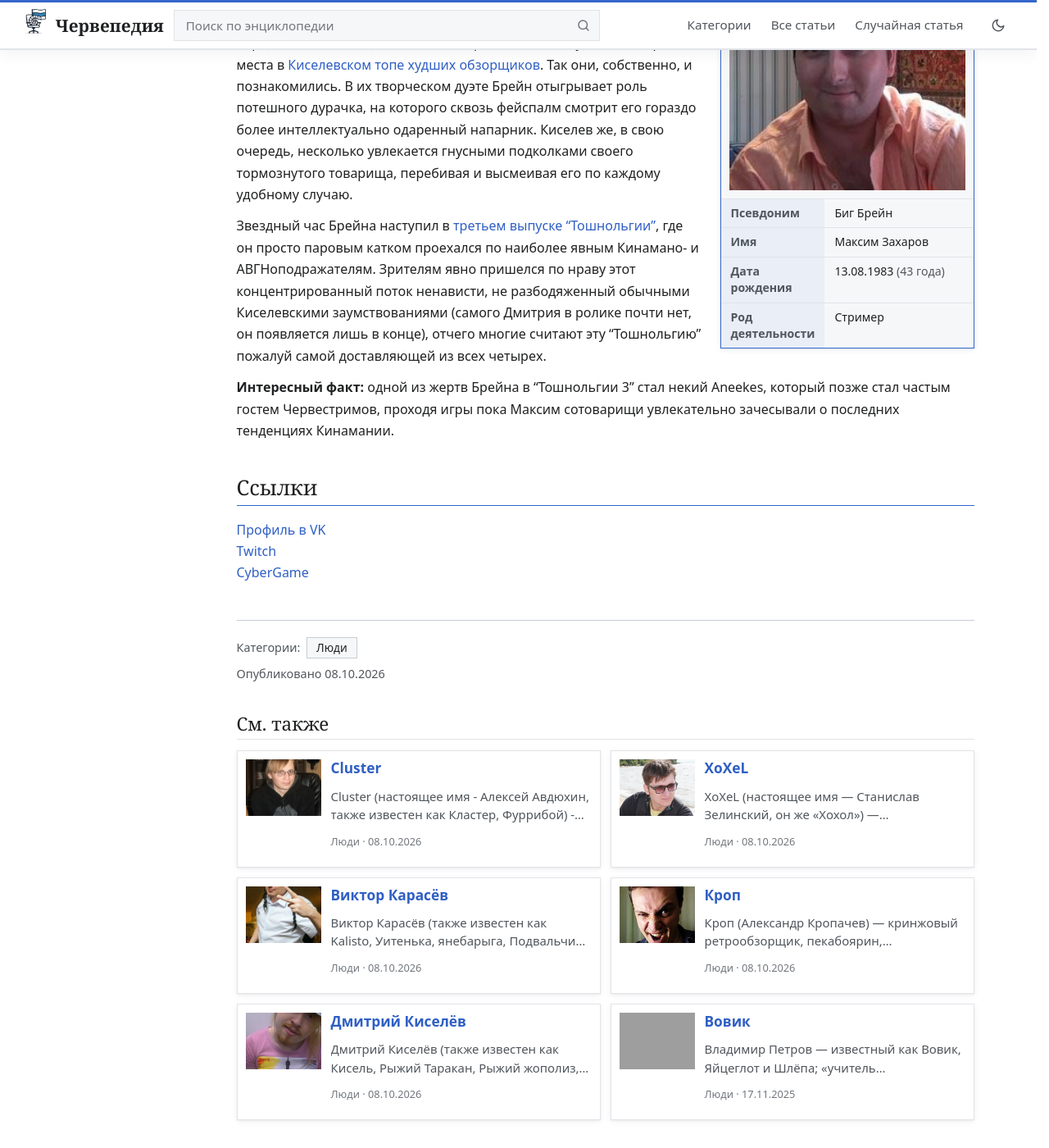
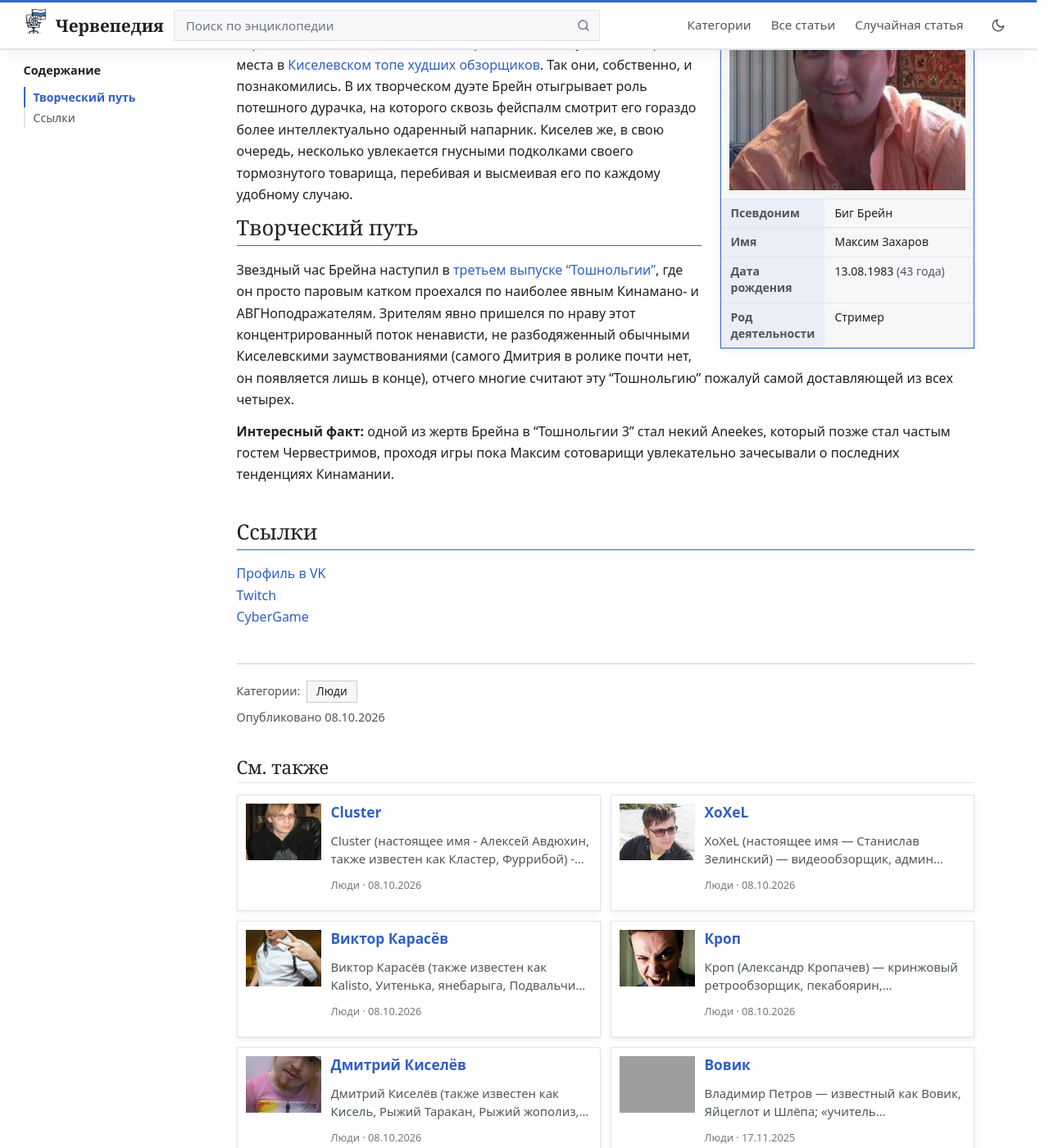
Before and after one commit to cherwepedia/cherwepedia.github.io, a Jekyll site: the page built from _posts/2026-01-01-big-brain.md, in a window 1280 px wide and 1400 px high, scrolled down 241 px. Shown: the whole window at 82% size. Built offline with Jekyll 4.4.1, drawn with Linux system fonts in a browser that asks for light colours; a script that is not in the unit is left out; grey boxes are pictures that could not be loaded.

```diff
--- a/_posts/2026-01-01-big-brain.md
+++ b/_posts/2026-01-01-big-brain.md
@@ -17,6 +17,8 @@
     - label: "Род деятельности"
       value: "Стример"
 ---
+## Творческий путь
+
 Звездный час Брейна наступил в [третьем выпуске "Тошнольгии"](https://www.youtube.com/watch?v=PIyzU4i0OYc), где он просто паровым катком проехался по наиболее явным Кинамано- и АВГНоподражателям. Зрителям явно пришелся по нраву этот концентрированный поток ненависти, не разбодяженный обычными Киселевскими заумствованиями (самого Дмитрия в ролике почти нет, он появляется лишь в конце), отчего многие считают эту "Тошнольгию" пожалуй самой доставляющей из всех четырех.
 
 **Интересный факт:** одной из жертв Брейна в "Тошнольгии 3" стал некий Aneekes, который позже стал частым гостем Червестримов, проходя игры пока Максим сотоварищи увлекательно зачесывали о последних тенденциях Кинамании.
```
Also changed, not shown: _posts/2025-11-17-dmitriy-kiselev.md (+2 -2 lines), _posts/2025-11-17-krop.md (+2 -0 lines), _posts/2025-11-17-xoxel.md (+3 -1 lines).
